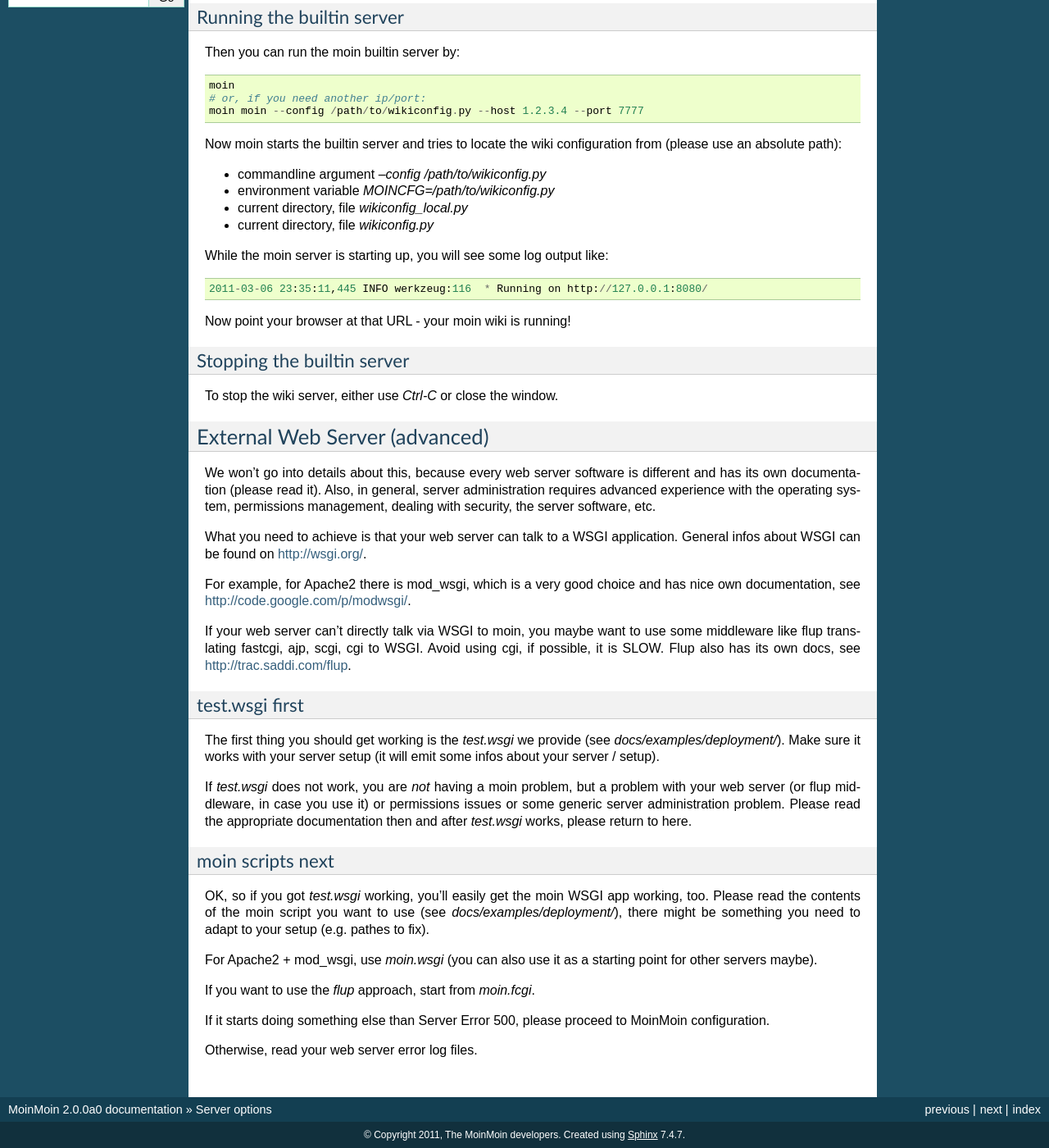
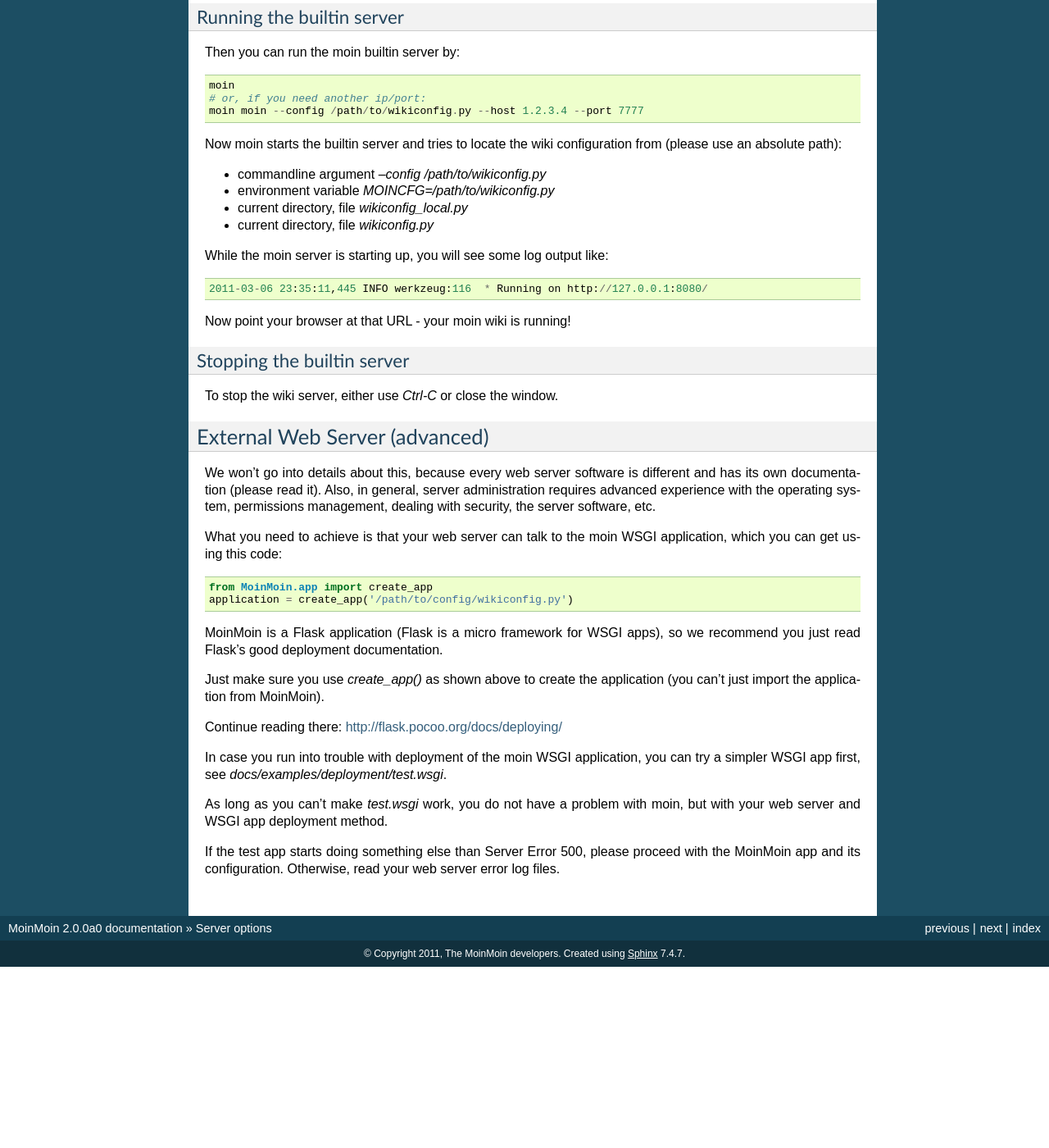
Before and after one commit to bhrigu123/moin-2.0-beta, a Sphinx documentation site: the page built from docs/admin/serve.rst, in a window 1280 px wide and 1400 px high, scrolled down 508 px. Shown: the whole window at 82% size. Built offline with Sphinx 7.4.7, drawn with Linux system fonts in a browser that asks for light colours; after the commit the page ends 1687 px from its top, so only the background shows below that; some of the changed text lies outside the part shown.

Commit message:
docs: for deployment just point to Flask deployment docs

```diff
--- a/docs/admin/serve.rst
+++ b/docs/admin/serve.rst
@@ -58,46 +58,26 @@
 server administration requires advanced experience with the operating system,
 permissions management, dealing with security, the server software, etc.
 
-What you need to achieve is that your web server can talk to a WSGI
-application. General infos about WSGI can be found on http://wsgi.org/.
+What you need to achieve is that your web server can talk to the moin WSGI
+application, which you can get using this code::
 
-For example, for Apache2 there is mod_wsgi, which is a very good choice and
-has nice own documentation, see http://code.google.com/p/modwsgi/.
+ from MoinMoin.app import create_app
+ application = create_app('/path/to/config/wikiconfig.py')
 
-If your web server can't directly talk via WSGI to moin, you maybe want to use
-some middleware like flup translating fastcgi, ajp, scgi, cgi to WSGI.
-Avoid using cgi, if possible, it is SLOW.
-Flup also has its own docs, see http://trac.saddi.com/flup.
+MoinMoin is a Flask application (Flask is a micro framework for WSGI apps),
+so we recommend you just read Flask's good deployment documentation.
 
-test.wsgi first
----------------
-The first thing you should get working is the `test.wsgi` we provide (see
-`docs/examples/deployment/`). Make sure it works with your server setup (it
-will emit some infos about your server / setup).
+Just make sure you use `create_app()` as shown above to create the
+application (you can't just import the application from MoinMoin).
 
-If `test.wsgi` does not work, you are *not* having a moin problem,
-but a problem with your web server (or flup middleware, in case
-you use it) or permissions issues or some generic server administration
-problem. Please read the appropriate documentation then and after `test.wsgi`
-works, please return to here.
+Continue reading there: http://flask.pocoo.org/docs/deploying/
 
-moin scripts next
------------------
-OK, so if you got `test.wsgi` working, you'll easily get the moin WSGI app
-working, too. Please read the contents of the moin script you want to use (see
-`docs/examples/deployment/`), there might be something you need to adapt to
-your setup (e.g. pathes to fix).
+In case you run into trouble with deployment of the moin WSGI application,
+you can try a simpler WSGI app first, see `docs/examples/deployment/test.wsgi`.
 
-For Apache2 + mod_wsgi, use `moin.wsgi` (you can also use it as a starting
-point for other servers maybe).
+As long as you can't make `test.wsgi` work, you do not have a problem with
+moin, but with your web server and WSGI app deployment method.
 
-If you want to use the `flup` approach, start from `moin.fcgi`.
-
-.. todo:
-
-   Likely moin.fcgi needs testing / fixing.
-
-If it starts doing something else than Server Error 500, please proceed to
-MoinMoin configuration.
-
+If the test app starts doing something else than Server Error 500, please
+proceed with the MoinMoin app and its configuration.
 Otherwise, read your web server error log files.
```
